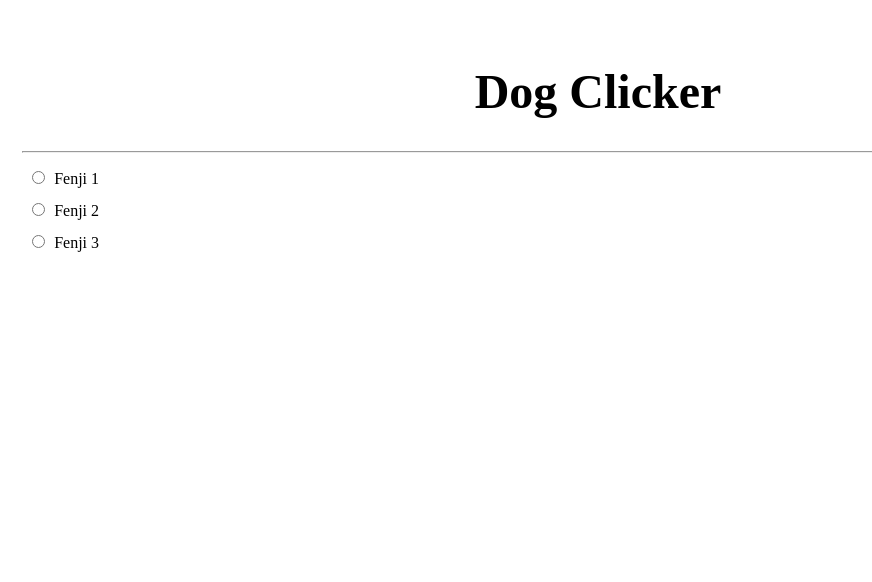
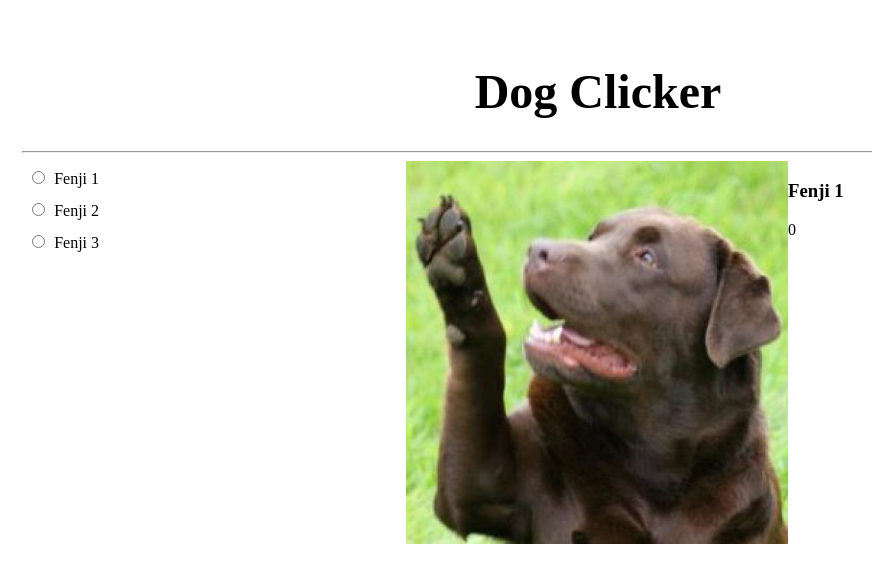
Before and after one commit to svroye/dog-clicker, a plain HTML site: page index.html in a window 1280 px wide. Shown: the whole page, without its empty margins (42-914 px from the left). Drawn offline with Linux system fonts and the light colour scheme.

Commit message:
Use of MVO model

```diff
--- a/css/style.css
+++ b/css/style.css
@@ -103,3 +103,7 @@ article {
 	display: flex;
 	flex-wrap: wrap;
 }
+
+.dog-picture {
+	max-width: 100%;
+}
--- a/index.html
+++ b/index.html
@@ -57,11 +57,11 @@
     <section class="col-8">
         <article>
             <div class="img-container">
-
+                <img class="dog-picture" id="dogPicture" src="">
             </div>
             <div class="score-container">
-                <h3 class="click-me"></h3>
-                <p class="times-clicked"></p>
+                <h3 class="click-me" id="clickMe"></h3>
+                <p class="times-clicked" id="timesClicked"></p>
             </div>
         </article>
     </section>
--- a/js/script.js
+++ b/js/script.js
@@ -16,7 +16,7 @@ dogPictureRight.addEventListener('click',function(){
 })
 */
 
-/* PART WITH LIST : LIST OF DOGS SEE COMMIT OF 10 JUNE 2017 'CHANGE TO LIST OF DOGS INSTEAD OF 2 DOGS'*/
+/* PART WITH LIST : LIST OF DOGS SEE COMMIT OF 10 JUNE 2017 'CHANGE TO LIST OF DOGS INSTEAD OF 2 DOGS'
 var numberOfItems = 3;
 var dogArray = [];
 
@@ -64,3 +64,120 @@ for (var i = 0; i < numberOfItems; i++) {
 	})(currentElement));
 
 };
+
+
+*/
+
+var $sideList = $('#list');
+var $art= $('article');
+var $imgContainer = $('.img-container');
+var $timesClicked = $('.times-clicked');
+var $dogName = $('.click-me');
+var $imgDog = $('.dog-picture');
+
+
+var model = {
+	currentDog: null,
+	dogs: [
+		{
+			imageName: "images/fenji1.jpg",
+			dogName: "Fenji 1",
+			score: 0
+		},
+		{
+			imageName: "images/fenji2.jpg",
+			dogName: "Fenji 2",
+			score: 0
+		},
+		{
+			imageName: "images/fenji3.jpg",
+			dogName: "Fenji 3",
+			score: 0
+		}
+	]
+};
+
+var viewClicker = {
+	init: function(){
+		this.dogElement = $('article');
+		this.dogNameElement = document.getElementById('clickMe');
+		this.dogImageElement = document.getElementById('dogPicture');
+		this.scoreElement = document.getElementById('timesClicked');
+
+		this.dogImageElement.addEventListener('click', function(){
+			octopus.incrementCounter();
+		});
+
+		this.render();
+	},
+	render: function(){
+		var currentDog = octopus.getCurrentDog();
+		this.scoreElement.textContent = currentDog.score;
+		this.dogNameElement.textContent = currentDog.dogName;
+		this.dogImageElement.src = currentDog.imageName;
+	}
+};
+
+var viewList = {
+	init: function(){
+		this.dogList = document.getElementById('list');
+		this.render();
+	},
+	render: function(){
+		var dog,elem;
+		var dogs = octopus.getDogs();
+		this.dogList.innerHTML = '';
+
+		for (i = 0; i < dogs.length; i++) {
+            // this is the cat we're currently looping over
+            dog = dogs[i];
+
+            // make a new cat list item and set its text
+            elem = document.createElement('label');
+            elem.innerHTML = '<input type="radio" name="dogName" class="list-item" value="dog">' + dog.dogName + '<br>';
+            //elem.setAttribute('type','radio');
+            //elem.setAttribute('name','dogname');
+            //elem.setAttribute('class','list-item');
+            //elem.setAttribute('value','dog');
+
+
+            // on click, setCurrentCat and render the catView
+            // (this uses our closure-in-a-loop trick to connect the value
+            //  of the cat variable to the click event function)
+            elem.addEventListener('click', (function(dogCopy) {
+                return function() {
+                    octopus.setCurrentDog(dogCopy);
+                    viewClicker.render();
+                };
+            })(dog));
+
+            // finally, add the element to the list
+            this.dogList.appendChild(elem);
+
+        }
+
+	}
+};
+
+var octopus = {
+	init: function(){
+		model.currentDog = model.dogs[0];
+		viewList.init();
+		viewClicker.init();
+	},
+	getCurrentDog: function(){
+		return model.currentDog;
+	},
+	getDogs: function(){
+		return model.dogs;
+	},
+	setCurrentDog: function(dog){
+		model.currentDog = dog;
+	},
+	incrementCounter: function(){
+		model.currentDog.score++;
+		viewClicker.render();
+	}
+};
+
+octopus.init();
```
